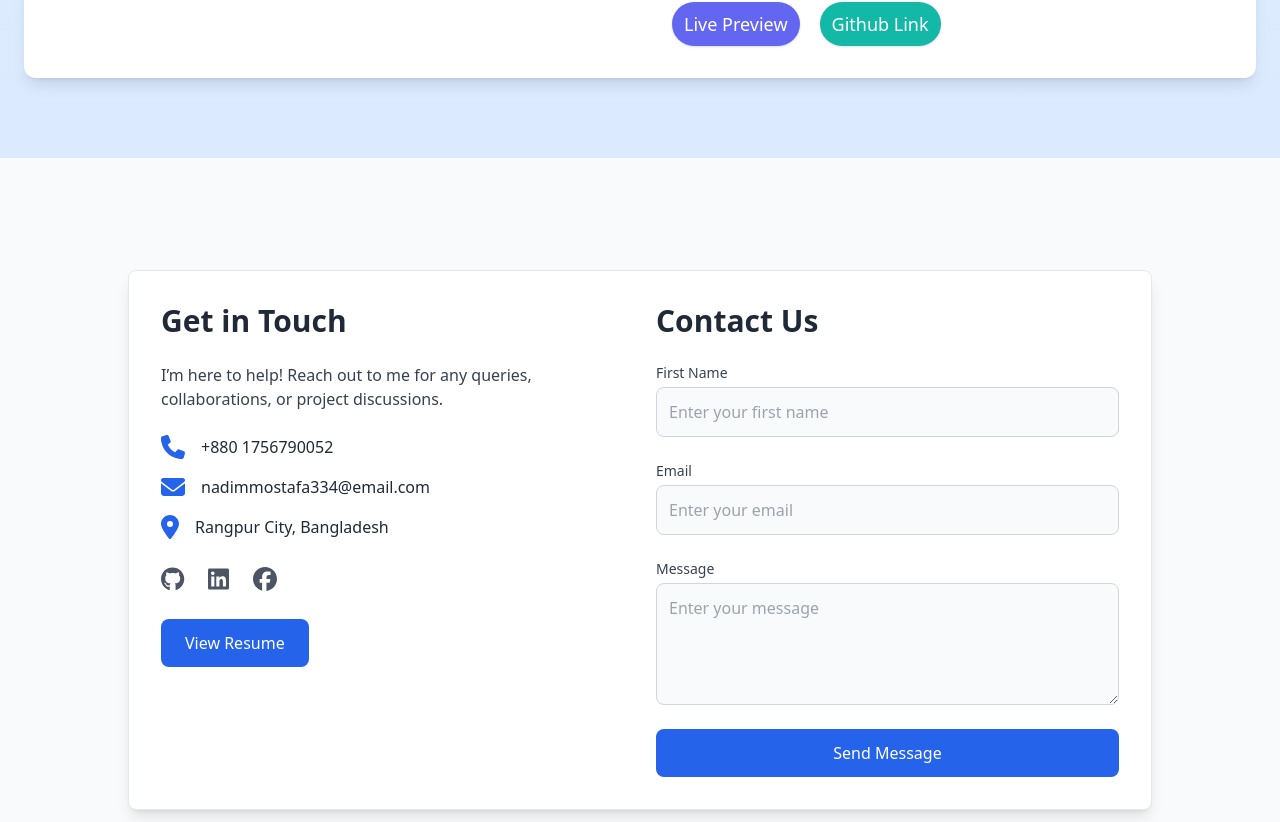
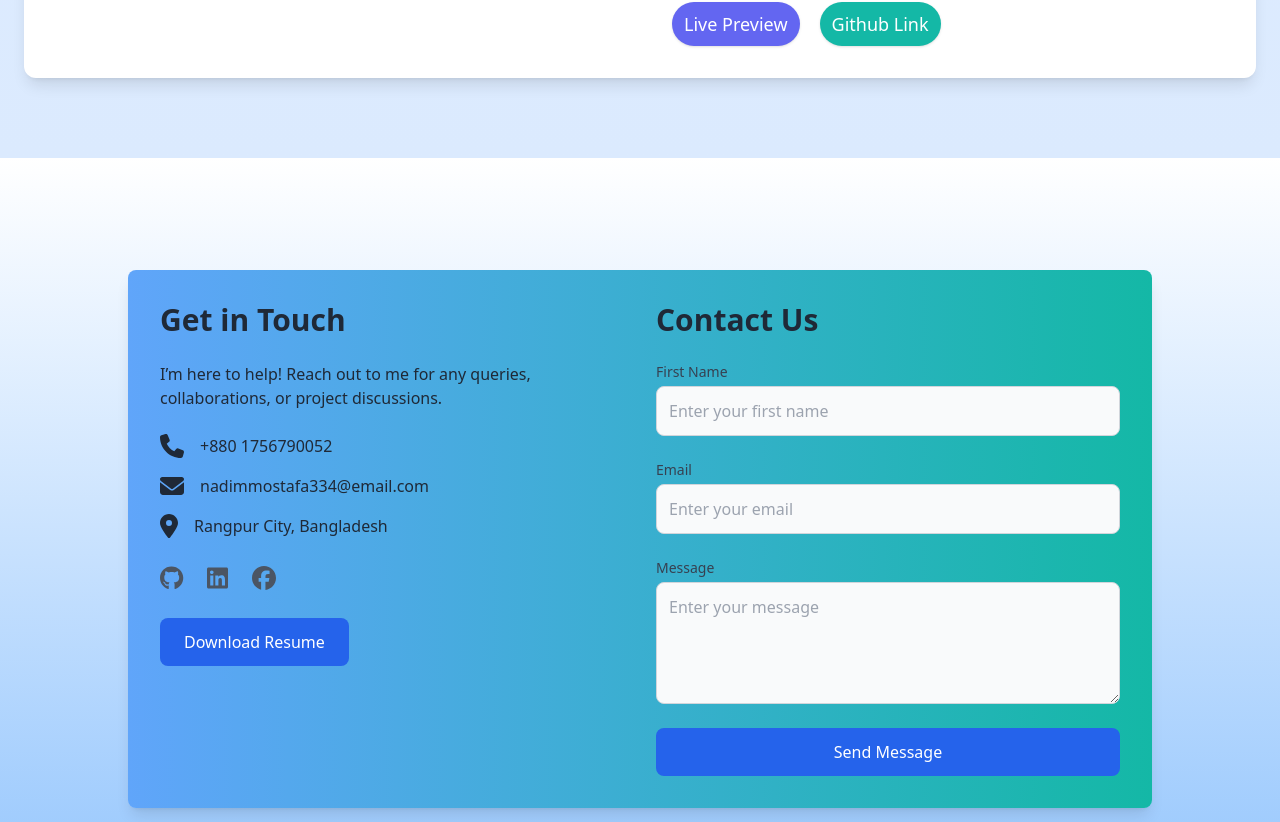
Before and after one commit to Nadimmo/Portfolio-Project, a React (Vite) app: page / in a window 1280 px wide. Shown: the part 4578-5400 px from the top of the page. Built offline with nearby package versions, Linux system fonts and the light colour scheme.

Commit message:
update contact section

```diff
--- a/src/App.jsx
+++ b/src/App.jsx
@@ -20,7 +20,7 @@ function App() {
     {/* Center - Navigation Links */}
     <ul className="menu menu-horizontal px-4 space-x-6 font-semibold lg:space-x-6">
       <li>
-        <a href="/" className="relative hover:text-purple-400 group">
+        <a href="#" className="relative hover:text-purple-400 group">
           Home
           <span className="absolute left-0 bottom-0 h-1 bg-purple-400 w-0 transition-all duration-300 group-hover:w-full"></span>
         </a>
--- a/src/Contact.jsx
+++ b/src/Contact.jsx
@@ -49,34 +49,34 @@ const Contact = () => {
 
 
     return (
-        <section id="contact" className="py-16 px-8 bg-gray-50 dark:bg-gray-900 text-gray-900 dark:text-gray-100">
+        <section id="contact" className="py-16 px-8 bg-gradient-to-t from-blue-300 to-teal-400v">
             <ScrollAnimation animateIn="fadeIn">
                 <div className="flex items-center justify-center px-6 py-12">
-                    <div className="bg-white dark:bg-gray-800 shadow-lg border border-gray-200 dark:border-gray-700 rounded-lg p-8 w-full max-w-5xl transition-transform duration-300 hover:scale-105 grid grid-cols-1 lg:grid-cols-2 gap-8">
+                    <div className="bg-gradient-to-r from-blue-400 to-teal-500 shadow-lg rounded-lg p-8 w-full max-w-5xl transition-transform duration-300 hover:scale-105 grid grid-cols-1 lg:grid-cols-2 gap-8">
                         {/* Left Side - Contact Info */}
                         <div className="space-y-6">
-                            <h2 className="text-3xl font-bold text-gray-800 dark:text-gray-100">Get in Touch</h2>
-                            <p className="text-gray-700 dark:text-gray-300">
+                            <h2 className="text-3xl font-bold">Get in Touch</h2>
+                            <p className="text-gray-800 ">
                                 I’m here to help! Reach out to me for any queries, collaborations, or project discussions.
                             </p>
 
                             <div className="space-y-4">
                                 {/* Phone */}
                                 <div className="flex items-center space-x-4">
-                                    <FontAwesomeIcon icon={faPhone} className="text-blue-600 dark:text-blue-400 text-2xl" />
-                                    <span className="text-gray-800 dark:text-gray-200">+880 1756790052</span>
+                                    <FontAwesomeIcon icon={faPhone} className=" text-2xl" />
+                                    <span className="text-gray-800 ">+880 1756790052</span>
                                 </div>
 
                                 {/* Email */}
                                 <div className="flex items-center space-x-4">
-                                    <FontAwesomeIcon icon={faEnvelope} className="text-blue-600 dark:text-blue-400 text-2xl" />
-                                    <span className="text-gray-800 dark:text-gray-200">nadimmostafa334@email.com</span>
+                                    <FontAwesomeIcon icon={faEnvelope} className="text-2xl" />
+                                    <span className="text-gray-800 ">nadimmostafa334@email.com</span>
                                 </div>
 
                                 {/* Address */}
                                 <div className="flex items-center space-x-4">
-                                    <FontAwesomeIcon icon={faMapMarkerAlt} className="text-blue-600 dark:text-blue-400 text-2xl" />
-                                    <span className="text-gray-800 dark:text-gray-200">Rangpur City, Bangladesh</span>
+                                    <FontAwesomeIcon icon={faMapMarkerAlt} className=" text-2xl" />
+                                    <span className="text-gray-800 ">Rangpur City, Bangladesh</span>
                                 </div>
                             </div>
 
@@ -86,7 +86,7 @@ const Contact = () => {
                                     href="https://github.com/Nadimmo"
                                     target="_blank"
                                     rel="noopener noreferrer"
-                                    className="text-gray-600 dark:text-gray-300 hover:text-blue-600 dark:hover:text-blue-400 text-2xl transition"
+                                    className="text-gray-600 dark:text-gray-300 hover:text-gray-800 dark:hover:text-gray-800 text-2xl transition"
                                 >
                                     <FontAwesomeIcon icon={faGithub} />
                                 </a>
@@ -94,7 +94,7 @@ const Contact = () => {
                                     href="https://www.linkedin.com/in/md-nadim-mostofa"
                                     target="_blank"
                                     rel="noopener noreferrer"
-                                    className="text-gray-600 dark:text-gray-300 hover:text-blue-600 dark:hover:text-blue-400 text-2xl transition"
+                                    className="text-gray-600 dark:text-gray-300 hover:text-gray-800 dark:hover:text-gray-800 text-2xl transition"
                                 >
                                     <FontAwesomeIcon icon={faLinkedin} />
                                 </a>
@@ -102,26 +102,26 @@ const Contact = () => {
                                     href="https://www.facebook.com/profile.php?id=100033618980505"
                                     target="_blank"
                                     rel="noopener noreferrer"
-                                    className="text-gray-600 dark:text-gray-300 hover:text-blue-600 dark:hover:text-blue-400 text-2xl transition"
+                                    className="text-gray-600 dark:text-gray-300 hover:text-gray-800 dark:hover:text-gray-800 text-2xl transition"
                                 >
                                     <FontAwesomeIcon icon={faFacebook} />
                                 </a>
                             </div>
 
-                            {/* View Resume Button */}
+                            {/* Download Resume Button */}
                             <a
-                                href="https://docs.google.com/document/d/1ng98B1qSjpzntnVEmlDfk2oKD3jCX46dS89SuNcCjLc/edit?usp=sharing"
-                                target="_blank"
+                                href="/src/Professional Resume.pdf"
+                            download='/src/Professional Resume.pdf'
                                 rel="noopener noreferrer"
                                 className="inline-block mt-6 bg-blue-600 hover:bg-blue-700 text-white font-medium py-3 px-6 rounded-lg transition-transform transform hover:scale-105"
                             >
-                                View Resume
+                                Download Resume
                             </a>
                         </div>
 
                         {/* Right Side - Contact Form */}
                         <div>
-                            <h1 className="text-3xl font-bold text-gray-800 dark:text-gray-100">Contact Us</h1>
+                            <h1 className="text-3xl font-bold text-gray-800 dark:text-gray-800">Contact Us</h1>
                             <form
                                 ref={formRef}
                                 onSubmit={handleSubmit}
@@ -130,7 +130,7 @@ const Contact = () => {
                             >
                                 {/* First Name */}
                                 <div>
-                                    <label htmlFor="firstName" className="block text-sm font-medium text-gray-700 dark:text-gray-300">
+                                    <label htmlFor="firstName" className="block text-sm font-medium text-gray-700 dark:text-gray-700">
                                         First Name
                                     </label>
                                     <input
@@ -138,14 +138,14 @@ const Contact = () => {
                                         name="firstName"
                                         id="firstName"
                                         placeholder="Enter your first name"
-                                        className="mt-1 block w-full rounded-lg border border-gray-300 dark:border-gray-600 bg-gray-50 dark:bg-gray-700 p-3 focus:ring-blue-500 focus:border-blue-500 dark:focus:ring-blue-400 dark:focus:border-blue-400"
+                                        className="mt-1 block w-full rounded-lg border text-white border-gray-300 dark:border-gray-600 bg-gray-50 dark:bg-gray-700 p-3 focus:ring-blue-500 focus:border-blue-500 dark:focus:ring-blue-400 dark:focus:border-blue-400"
                                         required
                                     />
                                 </div>
 
                                 {/* Email */}
                                 <div>
-                                    <label htmlFor="email" className="block text-sm font-medium text-gray-700 dark:text-gray-300">
+                                    <label htmlFor="email" className="block text-sm font-medium text-gray-700 dark:text-gray-700">
                                         Email
                                     </label>
                                     <input
@@ -153,14 +153,14 @@ const Contact = () => {
                                         name="email"
                                         id="email"
                                         placeholder="Enter your email"
-                                        className="mt-1 block w-full rounded-lg border border-gray-300 dark:border-gray-600 bg-gray-50 dark:bg-gray-700 p-3 focus:ring-blue-500 focus:border-blue-500 dark:focus:ring-blue-400 dark:focus:border-blue-400"
+                                        className="mt-1 block w-full rounded-lg border text-white border-gray-300 dark:border-gray-600 bg-gray-50 dark:bg-gray-700 p-3 focus:ring-blue-500 focus:border-blue-500 dark:focus:ring-blue-400 dark:focus:border-blue-400"
                                         required
                                     />
                                 </div>
 
                                 {/* Message */}
                                 <div>
-                                    <label htmlFor="message" className="block text-sm font-medium text-gray-700 dark:text-gray-300">
+                                    <label htmlFor="message" className="block text-sm font-medium text-gray-700 dark:text-gray-700">
                                         Message
                                     </label>
                                     <textarea
@@ -168,7 +168,8 @@ const Contact = () => {
                                         id="message"
                                         rows="4"
                                         placeholder="Enter your message"
-                                        className="mt-1 block w-full rounded-lg border border-gray-300 dark:border-gray-600 bg-gray-50 dark:bg-gray-700 p-3 focus:ring-blue-500 focus:border-blue-500 dark:focus:ring-blue-400 dark:focus:border-blue-400"
+                                        className="mt-1 block w-full rounded-lg border text-white
+                                         border-gray-300 dark:border-gray-600 bg-gray-50 dark:bg-gray-700 p-3 focus:ring-blue-500 focus:border-blue-500 dark:focus:ring-blue-400 dark:focus:border-blue-400"
                                         required
                                     ></textarea>
                                 </div>
```
